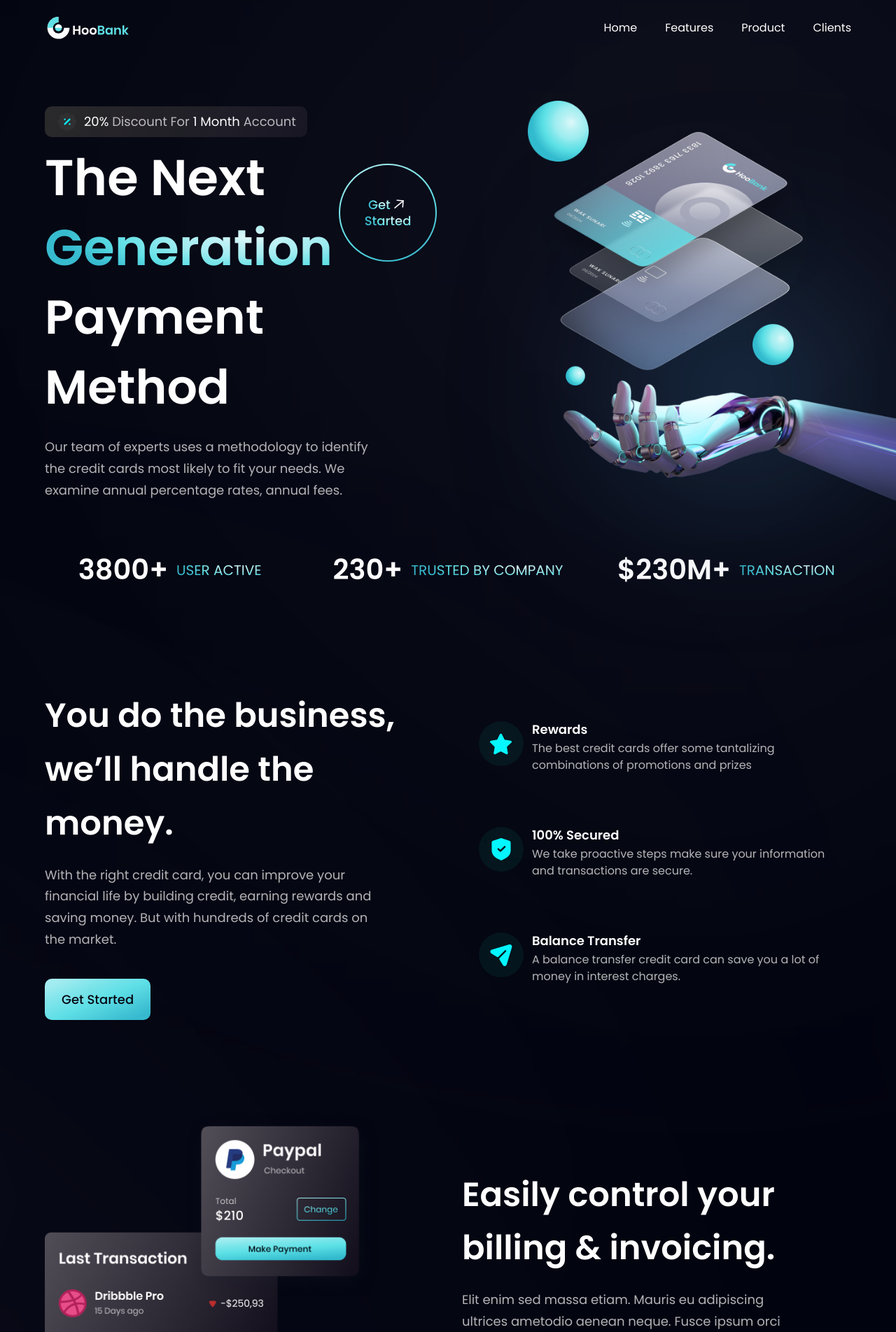
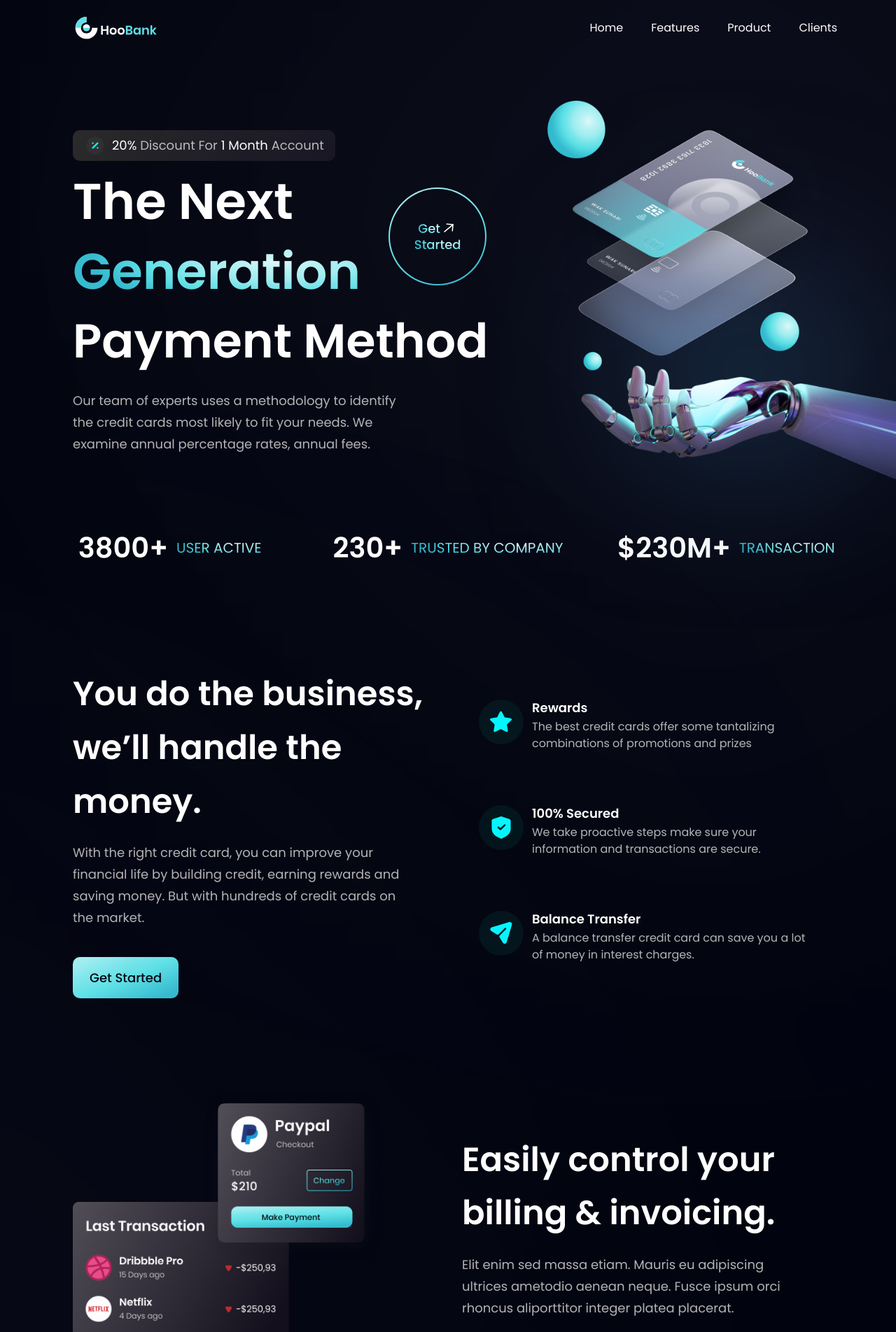
Before and after one commit to halynabondar/HooBank, a React (Vite) app: page / in a window 1280 px wide. Shown: the top 1904 px of the page at 70% size. Built offline with nearby package versions, Linux system fonts and the light colour scheme.

Commit message:
Change margin

```diff
--- a/src/components/Billing.jsx
+++ b/src/components/Billing.jsx
@@ -2,7 +2,7 @@ import styles, {layout} from "../style";
 import {apple, bill, google} from "../assets"
 
 const Billing = () => (
-    <section id="product" className={layout.sectionReverse}>
+    <section id="product" className={`${layout.sectionReverse} mx-10`}>
         <div className={layout.sectionImgReverse}>
             <img src={bill} alt="billing" className="w-[100%] h-[100%] relative z-[5]"/>
             <div className="absolute z-[3] -left-1/2 top-0 w-[50%] h-[50%] rounded-full white__gradient"></div>
--- a/src/components/Business.jsx
+++ b/src/components/Business.jsx
@@ -15,7 +15,7 @@ const FeatureCard = ({ icon, title, content, index}) => (
 )
 
 const Business = () => (
-    <section id="features" className={layout.section}>
+    <section id="features" className={`${layout.section} mx-10`}>
         <div className={layout.sectionInfo}>
             <h2 className={styles.heading2}>You do the business, <br className="sm:block hidden" /> we’ll handle the money.</h2>
             <p className={`${styles.paragraph} max-w-[470px] mt-5`}>With the right credit card, you can improve your financial life by building credit, earning rewards and
--- a/src/components/CardDeal.jsx
+++ b/src/components/CardDeal.jsx
@@ -3,7 +3,7 @@ import Button from "./Button.jsx";
 import {card} from "../assets/index.js";
 
 const CardDeal = () => (
-    <section className={layout.section}>
+    <section className={`${layout.section} mx-10`}>
         <div className={layout.sectionInfo}>
             <h2 className={styles.heading2}>Find a better card deal <br className="sm:block hidden" /> in few easy steps.</h2>
             <p className={`${styles.paragraph} max-w-[470px] mt-5`}>Arcu tortor, purus in mattis at sed integer faucibus. Aliquet quis aliquet
--- a/src/components/Hero.jsx
+++ b/src/components/Hero.jsx
@@ -5,14 +5,14 @@ import GetStarted from "./GetStarted.jsx";
 const Hero = () => (
     <section id="home" className={`flex md:flex-row flex-col ${styles.paddingY}`}>
         <div className={`flex-1 ${styles.flexStart} flex-col xl:px-0 sm:px-16 px-6`}>
-            <div className="flex flex-row items-center py-[6px] px-4 bg-discount-gradient rounded-[10px] mb-2">
+            <div className="flex flex-row items-center py-[6px] px-4 bg-discount-gradient rounded-[10px] mb-2 ml-10">
                 <img src={discount} alt="discount" className="w-[32px] h-[32px]"/>
                 <p className={`${styles.paragraph} ml-2`}>
                     <span className="text-white">20%</span> Discount For {" "}
                     <span className="text-white">1 Month</span> Account
                 </p>
             </div>
-            <div className="flex flex-row items-center justify-between w-full">
+            <div className="flex flex-row items-center justify-between w-full ml-10">
                 <h1 className="flex-1 font-poppins text-white font-semibold ss:text-[72px] text-[52px] ss:leading-[100px]">
                     The Next <br className="sm:block hidden"/> {" "}
                     <span className="text-gradient">Generation</span> {" "}
@@ -21,8 +21,8 @@ const Hero = () => (
                     <GetStarted/>
                 </div>
             </div>
-            <h1 className="font-poppins text-white font-semibold ss:text-[68px] text-[52px] ss:leading-[100px] leading-[75px] w-full">Payment Method</h1>
-            <p className={`${styles.paragraph} max-w-[470px] mt-5`}>
+            <h1 className="font-poppins text-white font-semibold ss:text-[68px] text-[52px] ss:leading-[100px] leading-[75px] w-full ml-10">Payment Method</h1>
+            <p className={`${styles.paragraph} max-w-[470px] mt-5 ml-10`}>
                 Our team of experts uses a methodology to identify the credit cards most likely to fit your needs.
                 We examine annual percentage rates, annual fees.
             </p>
--- a/src/components/Navbar.jsx
+++ b/src/components/Navbar.jsx
@@ -9,8 +9,8 @@ const Navbar = () => {
 
     return (
         <nav className="w-full flex py-6 justify-between items-center navbar">
-            <img src={logo} alt="hoobank" className="w-[124px] h-[32px]" />
-            <ul className="list-none sm:flex hidden justify-end items-center flex-1">
+            <img src={logo} alt="hoobank" className="w-[124px] h-[32px] ml-10" />
+            <ul className="list-none sm:flex hidden justify-end items-center flex-1 mr-5">
                 {navLinks.map((nav, index) => (
                     <li key={nav.id} className={`font-poppins font-normal cursor-pointer text-[16px] ${active === nav.title ? "text-white" : "text-dimWhite"} ${index === navLinks.length - 1 ? "mr-0" : "mr-10"} text-white`}>
                         <a href={`#${nav.id}`}>
```
